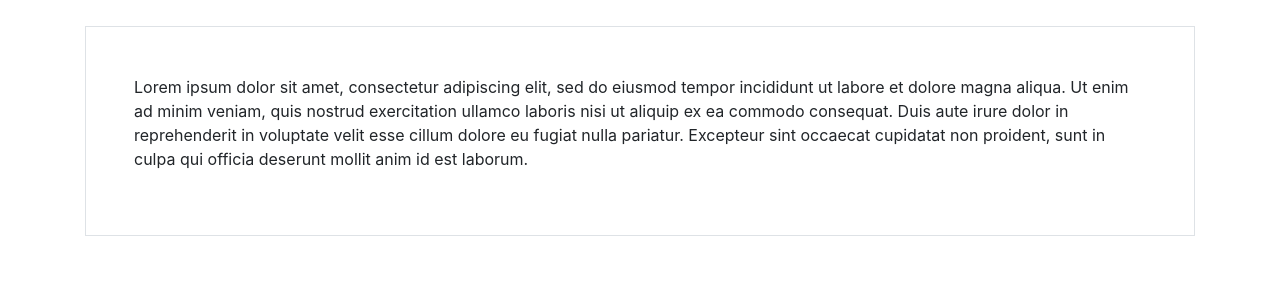
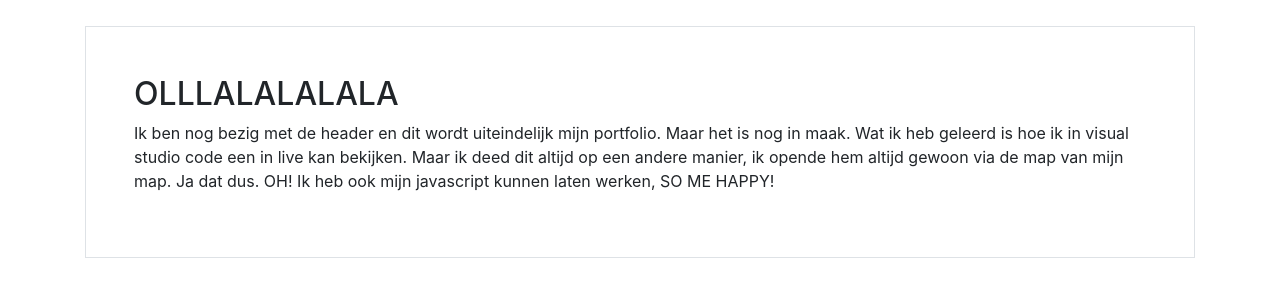
Before and after one commit to Sango0/Hello-world, a plain HTML site: page index.html in a window 1280 px wide. Shown: the part 822-1118 px from the top of the page. Drawn offline with nearby package versions, Linux system fonts and the light colour scheme.

Commit message:
update index.html tekst

```diff
--- a/index.html
+++ b/index.html
@@ -44,7 +44,11 @@
  <!--- Main section --->
  <div class="container my-5 d-grid gap-5">
 	 <div class="p-5 border">
-		 <p>Lorem ipsum dolor sit amet, consectetur adipiscing elit, sed do eiusmod tempor incididunt ut labore et dolore magna aliqua. Ut enim ad minim veniam, quis nostrud exercitation ullamco laboris nisi ut aliquip ex ea commodo consequat. Duis aute irure dolor in reprehenderit in voluptate velit esse cillum dolore eu fugiat nulla pariatur. Excepteur sint occaecat cupidatat non proident, sunt in culpa qui officia deserunt mollit anim id est laborum.</p>
+		 <h2>OLLLALALALALA</h2>
+		 <p> Ik ben nog bezig met de header en dit wordt uiteindelijk mijn portfolio. Maar het is nog in maak. Wat ik heb geleerd is hoe ik in visual studio
+			 code een in live kan bekijken. Maar ik deed dit altijd op een andere manier, ik opende hem altijd gewoon via de map van mijn map. Ja dat dus.
+			 OH! Ik heb ook mijn javascript kunnen laten werken, SO ME HAPPY!
+		 </p>
 	 </div>
  </div>
 
```
